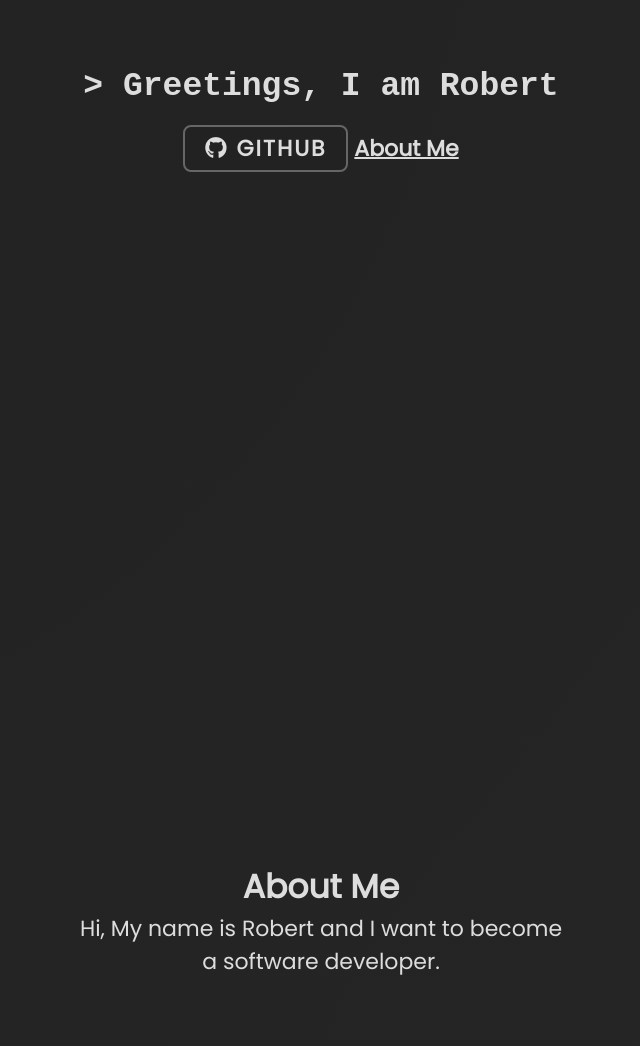
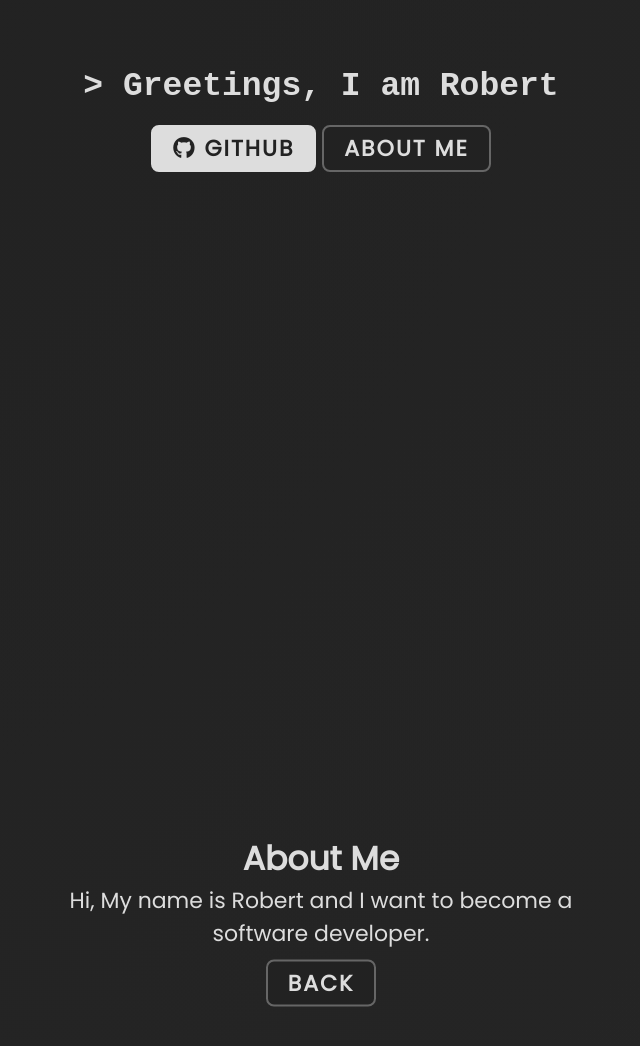
Before and after one commit to din0x/website, a plain HTML site: page index.html in a window 1280 px wide. Shown: the part 280-1326 px from the top of the page, without its empty margins (319-959 px from the left). Drawn offline with Linux system fonts and the light colour scheme.

Commit message:
Fixed buttons

```diff
--- a/index.html
+++ b/index.html
@@ -15,16 +15,23 @@
 		<section id="welcome">
 			<div class="center">
 				<h1 id="greetings">></h1>
-				<a class="button" href="https://github.com/din0x"> <i class="fa-brands fa-github"></i> Github</a>
-				<a href="#about">About Me</a>
+				<div class="button-container">
+					<a class="button primary" href="https://github.com/din0x"> <i class="fa-brands fa-github"></i> Github</a>
+					<a class="button" href="#about">About Me</a>
+				</div>
 			</div>
 		</section>
 		<section id="about">
 			<div class="center">
 				<h1>About Me</h1>
 				<p>Hi, My name is Robert and I want to become a software developer.</p>
+				<div class="button-container">
+					<a class="button" href="#">Back</a>
+				</div>
 			</div>
 		</section>
-		<div id="background"></div>
+		<!-- "I don't really care if there are better ways of doing this background thing" - Me, 2023 -->
+		<div id="background">
+		</div>
 	</body>
 </html>
--- a/style.css
+++ b/style.css
@@ -19,15 +19,26 @@ body {
 }
 
 a {
-	color: #ddd;
+	/* color: hsl(274, 37%, 47%); */
+	color: #ccc;
 	font-weight: bold;
-	text-decoration: underline 2px;
+	text-decoration: none;
+}
+
+a:hover {
+	text-decoration: underline 3px;
+	cursor: pointer;
+}
+
+.button-container {
+	margin: 10px 0;
 }
 
 a.button {
 	display: inline-block;
 	padding: 5px 20px;
 	border: 2px solid #666;
+	color: #ddd;
 	border-radius: 8px;
 	background: #222;
 	font-size: 22px;
@@ -44,6 +55,17 @@ a.button:hover {
 	border: 2px solid #ddd;
 }
 
+a.primary {
+	color: #222;
+	background-color: #ddd;
+	border: 2px solid #ddd;
+}
+
+a.primary:hover {
+	background-color: #bbb;
+	border: 2px solid #bbb;
+}
+
 section {
 	height: 100%;
 }
@@ -52,17 +74,14 @@ section {
 	position: relative;
 	top: 50%;
 	left: 50%;
+	max-width: 600px;
 	transform: translate(-50%, -50%);
 	text-align: center;
 }
 
 #greetings {
-	margin: 0 0 20px 0;
 	font-family: DM Mono, monospace, sans-serif;
-}
-
-#about .center {
-	max-width: 500px;
+	margin-bottom: 20px;
 }
 
 #background {
@@ -76,10 +95,6 @@ section {
 	z-index: -1;
 }
 
-::-webkit-scrollbar {
-	display: none;
-}
-
 .point {
 	position: absolute;
 	width: 30px;
@@ -89,6 +104,10 @@ section {
 	z-index: -1;
 }
 
+::-webkit-scrollbar {
+	display: none;
+}
+
 :root {
 	--gradient: radial-gradient(ellipse at top left, #222222, transparent) no-repeat, radial-gradient(ellipse at bottom right, #262626, transparent) no-repeat;
 }
```
